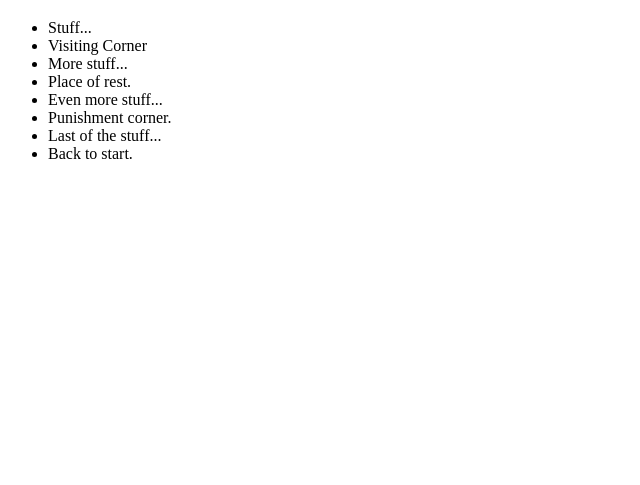
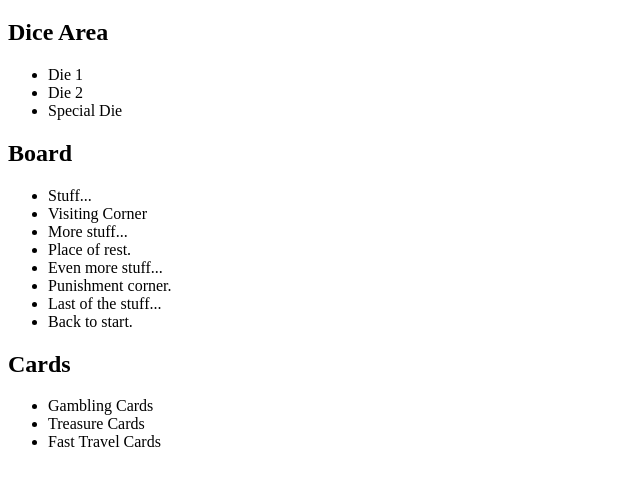
Before and after one commit to wolfman2000/money-canary, a browser extension: page index.html in a window 1280 px wide. Shown: the part 61-546 px from the top of the page, without its empty margins (0-640 px from the left). Drawn offline with Linux system fonts and the light colour scheme.

Commit message:
Specify some more of what’s needed.

```diff
--- a/index.html
+++ b/index.html
@@ -6,6 +6,15 @@
 </head>
 <body>
   <h1>Welcome to Money-Canary.</h1>
+  <h2>Dice Area</h2>
+  <div>
+    <ul>
+      <li>Die 1</li>
+      <li>Die 2</li>
+      <li>Special Die</li>
+    </ul>
+  </div>
+  <h2>Board</h2>
   <ul>
     <li>Stuff...</li>
     <li>Visiting Corner</li>
@@ -16,6 +25,12 @@
     <li>Last of the stuff...</li>
     <li>Back to start.</li>
   </ul>
+  <h2>Cards</h2>
+  <ul>
+    <li>Gambling Cards</li>
+    <li>Treasure Cards</li>
+    <li>Fast Travel Cards</li>
+  </ul>
   <script src="js/angular.min.js"></script>
   <script src="js/angular-route.min.js"></script>
   <script src="js/app.js"></script>
```
